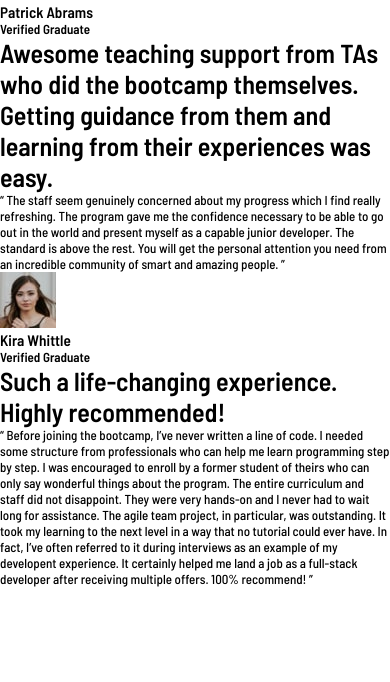
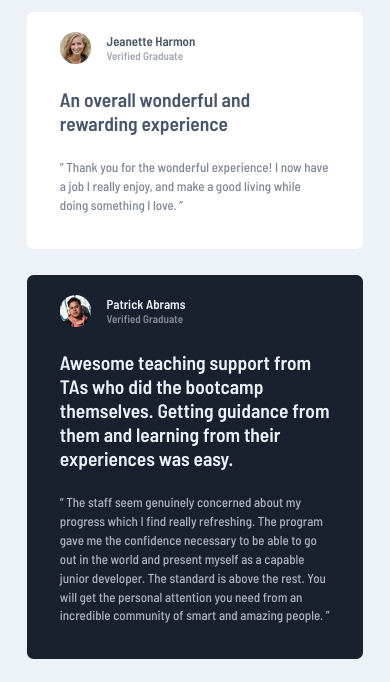
Before and after one commit to wojocode/testimonials_grid-bloks, a plain HTML site: page index.html in a window 390 px wide. Shown: the part 790-1472 px from the top of the page. Before the commit the page ends 1377 px from the top, so only its background shows below. Drawn offline with Linux system fonts and the light colour scheme.

Commit message:
mobile version with style

```diff
--- a/index.html
+++ b/index.html
@@ -6,7 +6,7 @@
   <link rel="icon" type="image/png" sizes="32x32" href="./images/favicon-32x32.png">
   <link rel="preconnect" href="https://fonts.googleapis.com">
   <link rel="preconnect" href="https://fonts.gstatic.com" crossorigin>
-  <link href="https://fonts.googleapis.com/css2?family=Barlow+Semi+Condensed:ital,wght@0,500;0,600;1,500;1,600&display=swap" rel="stylesheet">
+  <link href="https://fonts.googleapis.com/css2?family=Barlow+Semi+Condensed:ital,wght@0,100;0,200;0,500;0,600;1,500;1,600&display=swap" rel="stylesheet">
   <link rel="stylesheet" href="style.css" type="text/css">
   <title>Frontend Mentor | [Challenge Name Here]</title>
 
--- a/style.css
+++ b/style.css
@@ -15,5 +15,81 @@ font-size:13px;
 body{
     font-family: 'Barlow Semi Condensed', sans-serif;
     min-height:100vh;
+    background-color:var(--light_grayish_blue);
+    display:flex;
+    justify-content: center;
+    align-items: center;
+}
+main{
+    width:86%;
+    margin:5.5rem 0;
+}
+.container{
+    width:100%;
+    display: grid;
+    gap:2rem;
+}
+.container > div:nth-child(odd){
+    color:var(--very_dark_grayish_blue);
+}
+.tml > *{
+    padding:0.9rem 0;
+}
+.tml div:first-child{
+    padding-top:1.6rem;
+}
+.tml blockquote{
+    padding-bottom:2.6rem;
+}
+.tml{
+    border-radius:0.5rem;
+    padding:0 2.5rem;
+}
+.tml header{
+    font-size:0.75rem;
+    font-weight: 200;
+}
+.container > div:nth-child(even) header, .container > div:first-child header{
+    color:var(--light_grayish_blue);
+}
+.Daniel{
+    background-color:var(--moderate_violet);
+    background-image: url(images/bg-pattern-quotation.svg);
+    background-repeat: no-repeat;
+    background-position: top right 1.5rem;
+}
+.Johnathan{
+    background-color: var(--very_dark_grayish_blue);
+}
+.Jeanette{
     background-color: var(--white);
 }
+.Patrick{
+    background-color: var(--very_dark_blackish_blue);
+}
+.Kira{
+    background-color: var(--white);
+}
+img{
+    width:2.4rem;
+    border-radius:50%;
+}
+.id{
+    display:flex;
+    align-items: center;
+    gap:1.2rem;
+    color:var(--light_grayish_blue);
+    font-size:0.85rem;
+    font-weight: 100;
+}
+.Jeanette .id, .Jeanette blockquote , .Kira .id , .Kira blockquote{
+    color:var(--very_dark_grayish_blue);
+}
+.id h4{
+    opacity:50%;
+}
+blockquote{
+    color:var(--light_grayish_blue);
+    opacity: 70%;
+    line-height: 1.45rem;
+}
```
